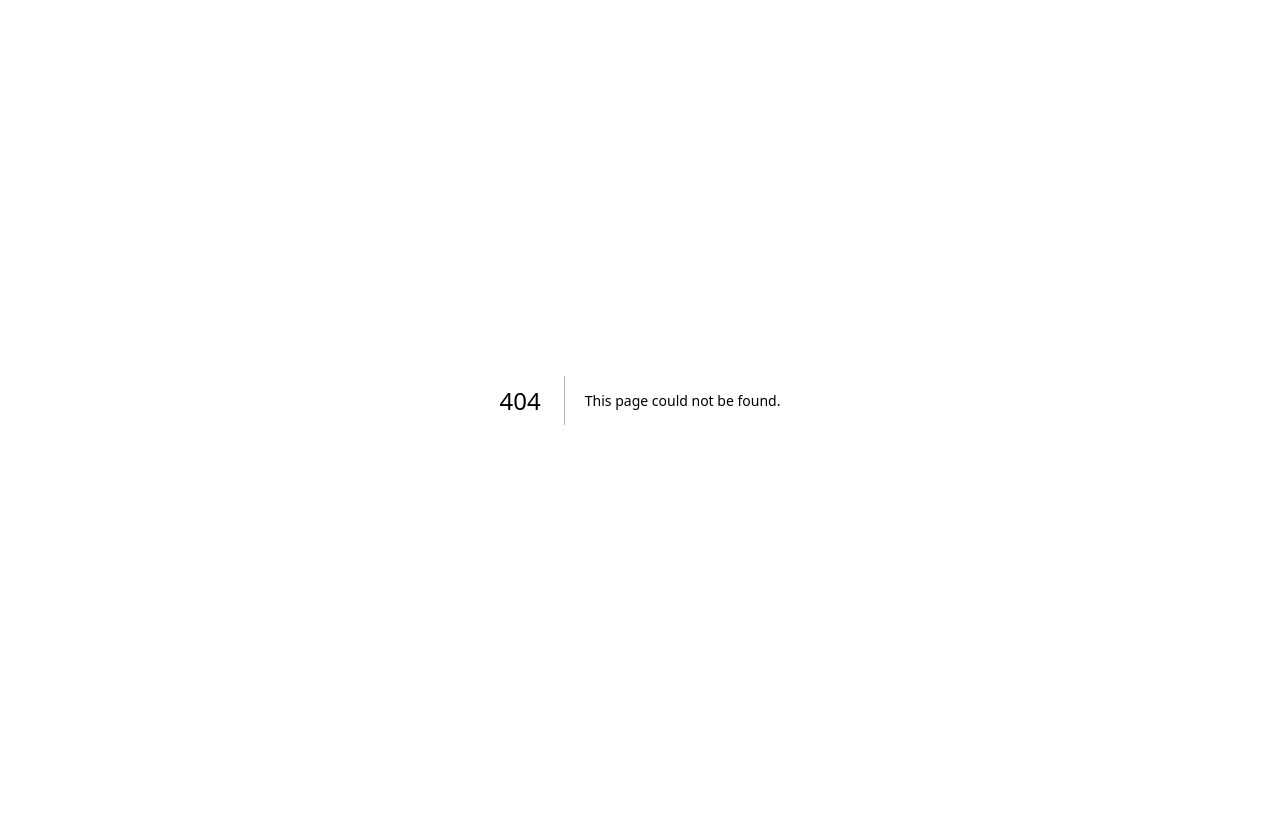
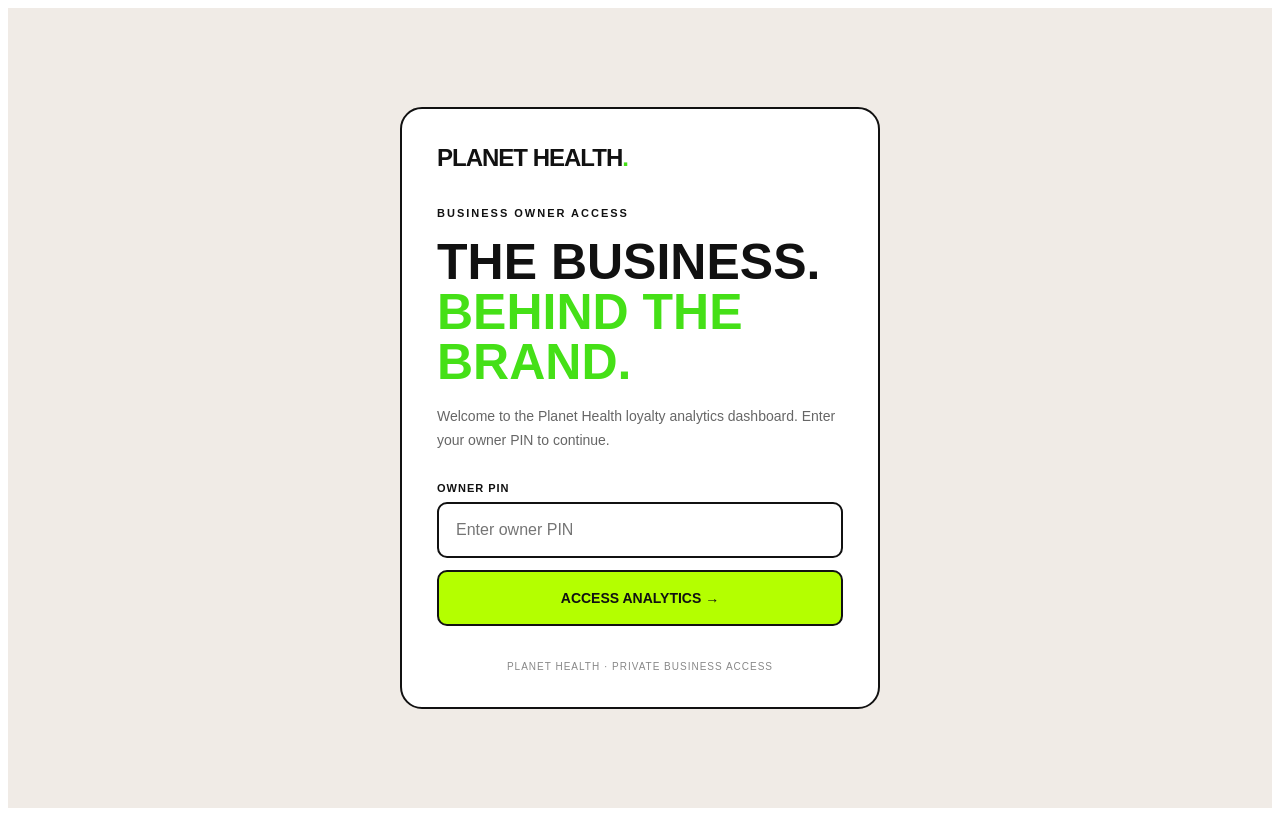
Before and after one commit to stevier001/planet-health-loyalty, a Next.js app: page /owners in a window 1280 px wide. Before the commit this address had no page. Built offline with nearby package versions, Linux system fonts and the light colour scheme.

Commit message:
Create page.tsx

```diff
--- /dev/null
+++ b/app/owners/page.tsx
@@ -0,0 +1,173 @@
+"use client";
+
+import { useState } from "react";
+
+export default function OwnersPage() {
+  const [pin, setPin] = useState("");
+  const [loading, setLoading] = useState(false);
+  const [error, setError] = useState("");
+
+  async function handleLogin(e: React.FormEvent<HTMLFormElement>) {
+    e.preventDefault();
+    setError("");
+    setLoading(true);
+
+    try {
+      const response = await fetch("/api/owners-login", {
+        method: "POST",
+        headers: { "Content-Type": "application/json" },
+        body: JSON.stringify({ pin }),
+      });
+
+      const data = await response.json();
+
+      if (!response.ok || !data.success) {
+        setError(data.message || "Incorrect PIN. Please try again.");
+        return;
+      }
+
+      window.location.href = "/owners/dashboard";
+    } catch {
+      setError("Connection error. Please try again.");
+    } finally {
+      setLoading(false);
+    }
+  }
+
+  return (
+    <main style={styles.page}>
+      <div style={styles.card}>
+        <div style={styles.logo}>
+          PLANET HEALTH<span style={{ color: "#45e017" }}>.</span>
+        </div>
+
+        <p style={styles.eyebrow}>BUSINESS OWNER ACCESS</p>
+
+        <h1 style={styles.heading}>
+          THE BUSINESS.
+          <br />
+          <span style={{ color: "#45e017" }}>BEHIND THE BRAND.</span>
+        </h1>
+
+        <p style={styles.description}>
+          Welcome to the Planet Health loyalty analytics dashboard.
+          Enter your owner PIN to continue.
+        </p>
+
+        <form onSubmit={handleLogin}>
+          <label style={styles.label}>OWNER PIN</label>
+
+          <input
+            type="password"
+            inputMode="numeric"
+            autoComplete="current-password"
+            value={pin}
+            onChange={(e) => setPin(e.target.value)}
+            placeholder="Enter owner PIN"
+            required
+            style={styles.input}
+          />
+
+          {error && <p style={styles.error}>{error}</p>}
+
+          <button
+            type="submit"
+            disabled={loading || !pin}
+            style={styles.button}
+          >
+            {loading ? "CHECKING..." : "ACCESS ANALYTICS →"}
+          </button>
+        </form>
+
+        <div style={styles.footer}>
+          PLANET HEALTH · PRIVATE BUSINESS ACCESS
+        </div>
+      </div>
+    </main>
+  );
+}
+
+const styles: { [key: string]: React.CSSProperties } = {
+  page: {
+    minHeight: "100vh",
+    background: "#F0EBE6",
+    color: "#111",
+    fontFamily: "Arial, sans-serif",
+    display: "flex",
+    justifyContent: "center",
+    alignItems: "center",
+    padding: "30px 18px",
+    boxSizing: "border-box",
+  },
+  card: {
+    width: "100%",
+    maxWidth: "480px",
+    background: "#fff",
+    border: "2px solid #111",
+    borderRadius: "22px",
+    padding: "35px",
+    boxSizing: "border-box",
+  },
+  logo: {
+    fontSize: "24px",
+    fontWeight: 900,
+    letterSpacing: "-1px",
+  },
+  eyebrow: {
+    fontSize: "11px",
+    fontWeight: 900,
+    letterSpacing: "2px",
+    marginTop: "35px",
+  },
+  heading: {
+    fontSize: "clamp(34px, 8vw, 50px)",
+    lineHeight: 1,
+    fontWeight: 900,
+    margin: "18px 0",
+  },
+  description: {
+    color: "#666",
+    fontSize: "14px",
+    lineHeight: 1.7,
+    marginBottom: "30px",
+  },
+  label: {
+    display: "block",
+    fontSize: "11px",
+    fontWeight: 900,
+    letterSpacing: "1px",
+    marginBottom: "8px",
+  },
+  input: {
+    width: "100%",
+    boxSizing: "border-box",
+    padding: "17px",
+    border: "2px solid #111",
+    borderRadius: "10px",
+    fontSize: "16px",
+    marginBottom: "12px",
+  },
+  button: {
+    width: "100%",
+    padding: "18px",
+    background: "#B4FF00",
+    color: "#111",
+    border: "2px solid #111",
+    borderRadius: "10px",
+    fontWeight: 900,
+    fontSize: "14px",
+    cursor: "pointer",
+  },
+  error: {
+    color: "#c22",
+    fontSize: "13px",
+    fontWeight: 700,
+  },
+  footer: {
+    textAlign: "center",
+    marginTop: "35px",
+    fontSize: "10px",
+    letterSpacing: "1px",
+    color: "#888",
+  },
+};
```
